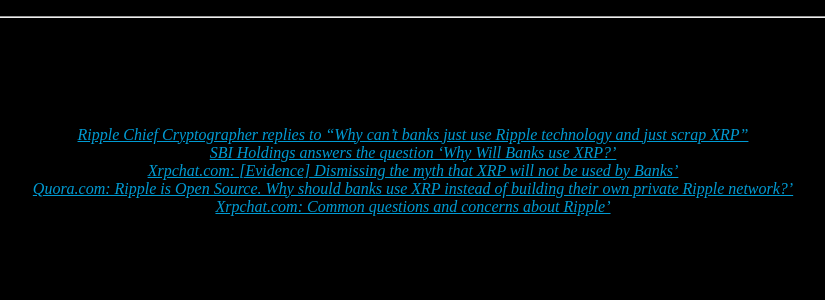
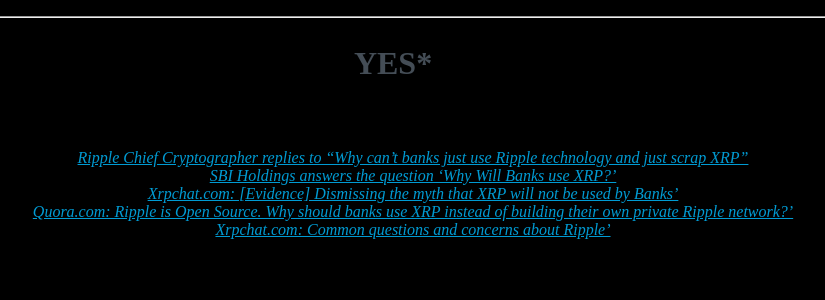
Before and after one commit to xrpBlu/willbanksusexrp.com, a Jekyll site: the page built from README.md, in a window 1280 px wide. Shown: the top 300 px of the page, without its empty margins (247-1072 px from the left). Built offline with Jekyll 4.4.1, drawn with Linux system fonts in a browser that asks for light colours; nearby versions of some CDN libraries; our own code applies the rules of GitHub Pages for plain Markdown files; the repository's description, which GitHub fills in, is left out.

Commit message:
Update style.css

```diff
--- a/assets/css/style.css
+++ b/assets/css/style.css
@@ -8,8 +8,10 @@ body {
     background-color: black;
 }
 
-p {
-    color: #444D56;
+h1 {
+	color: #444D56;
+	font-weight: bold;
+	font-size: 32px;
 }
 
 
```
